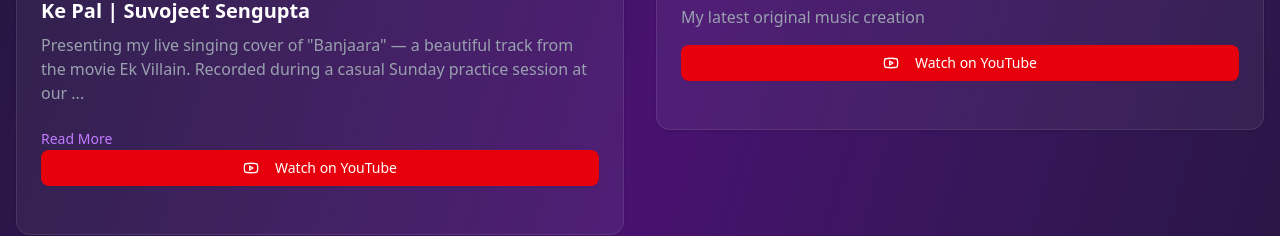
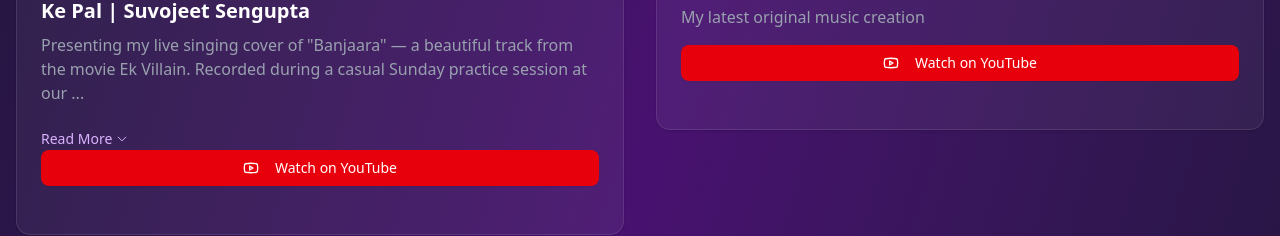
Before and after one commit to suvojit213/Suvojeet-Sengupta, a React (Vite) app: page / in a window 1280 px wide. Shown: the part 2000-2236 px from the top of the page. Built offline with nearby package versions, Linux system fonts and the light colour scheme.

Commit message:
Feat: Enhance UI of 'Read More' button with improved styling and icon

```diff
--- a/src/App.jsx
+++ b/src/App.jsx
@@ -251,9 +251,10 @@
                       {video.description.length > 150 && (
                         <button
                           onClick={() => toggleDescription(video.id)}
-                          className="text-purple-400 hover:underline text-sm mt-2"
+                          className="text-purple-300 hover:text-purple-200 transition-colors duration-200 text-sm font-medium mt-2 inline-flex items-center"
                         >
                           {expandedDescriptions[video.id] ? 'Show Less' : 'Read More'}
+                          {expandedDescriptions[video.id] ? <svg xmlns="http://www.w3.org/2000/svg" fill="none" viewBox="0 0 24 24" stroke-width="2" stroke="currentColor" class="w-3 h-3 ml-1"><path stroke-linecap="round" stroke-linejoin="round" d="m4.5 15.75 7.5-7.5 7.5 7.5" /></svg> : <svg xmlns="http://www.w3.org/2000/svg" fill="none" viewBox="0 0 24 24" stroke-width="2" stroke="currentColor" class="w-3 h-3 ml-1"><path stroke-linecap="round" stroke-linejoin="round" d="m19.5 8.25-7.5 7.5-7.5-7.5" /></svg>}
                         </button>
                       )}
                       <Button
```
